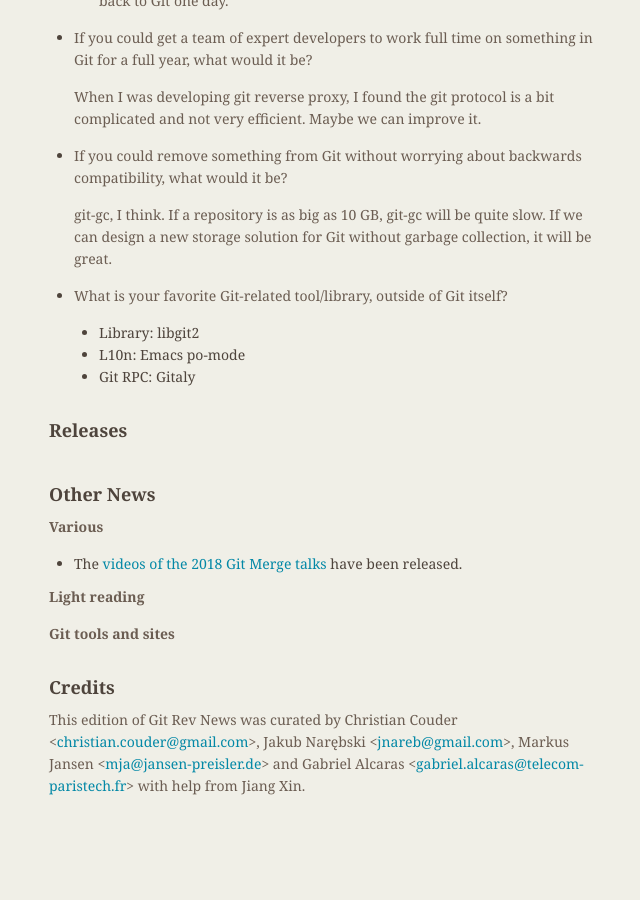
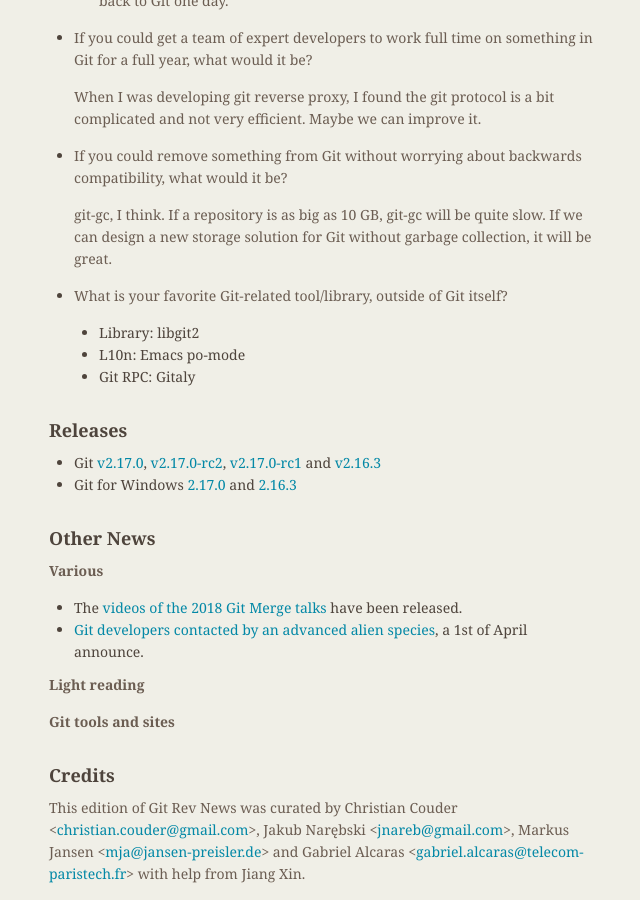
Before and after one commit to git/git.github.io, a Jekyll site: the page built from rev_news/drafts/edition-38.md, in a window 1280 px wide and 900 px high, scrolled down 1336 px. Shown: the whole window, without its empty margins (485-1125 px from the left). Built offline with Jekyll 4.4.1, drawn with Linux system fonts in a browser that asks for light colours; before the commit the page ends 2148 px from its top, so only the background shows below that.

Commit message:
rn-38: add some releases and announces

```diff
--- a/rev_news/drafts/edition-38.md
+++ b/rev_news/drafts/edition-38.md
@@ -110,12 +110,19 @@
 
 ## Releases
 
+* Git [v2.17.0](https://public-inbox.org/git/xmqq6059z9kz.fsf@gitster-ct.c.googlers.com),
+[v2.17.0-rc2](https://public-inbox.org/git/xmqqwoxw6kkk.fsf@gitster-ct.c.googlers.com),
+[v2.17.0-rc1](https://public-inbox.org/git/xmqqtvt9nr7p.fsf@gitster-ct.c.googlers.com) and
+[v2.16.3](https://public-inbox.org/git/xmqq4ll7lq0r.fsf@gitster-ct.c.googlers.com)
+* Git for Windows [2.17.0](https://public-inbox.org/git/20180403123410.13300-1-johannes.schindelin@gmx.de) and
+[2.16.3](https://public-inbox.org/git/20180323174044.14612-1-johannes.schindelin@gmx.de)
 
 ## Other News
 
 __Various__
 
 + The [videos of the 2018 Git Merge talks](https://www.youtube.com/watch?v=MfIi3d7UAhs&list=PLTpLVrHJAlODA3qfvV-x_QBPTZtT5JT5q) have been released.
++ [Git developers contacted by an advanced alien species](https://public-inbox.org/git/CAP8UFD0WZ07EVER_HupcFLw4w-4H2hb2cp8wTaj2i9jOc_+pTA@mail.gmail.com), a 1st of April announce.
 
 __Light reading__
 
```
